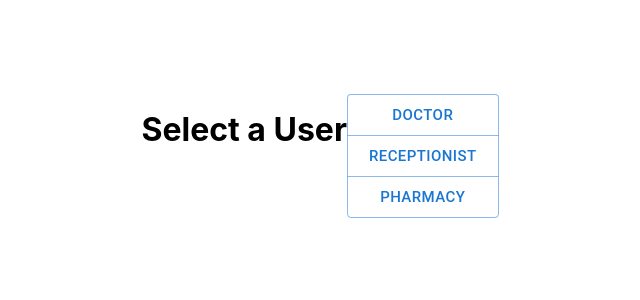
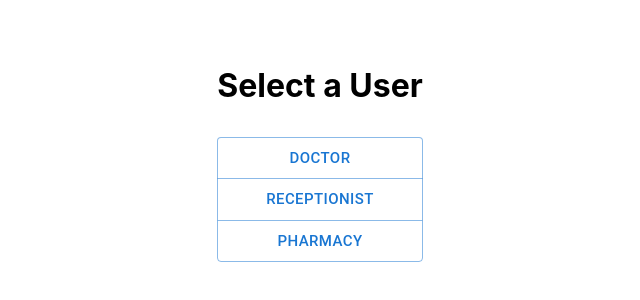
Before and after one commit to ashishbinu/docr-ui, a React (Vite) app: page / in a window 1280 px wide. Shown: the part 244-544 px from the top of the page, without its empty margins (320-960 px from the left). Built offline with nearby package versions, Linux system fonts and the light colour scheme.

Commit message:
make the buttons and heading in the user selection in vertical

```diff
--- a/src/pages/UserSelectionScreen.jsx
+++ b/src/pages/UserSelectionScreen.jsx
@@ -1,6 +1,7 @@
 import * as React from "react";
 import Button from "@mui/material/Button";
 import ButtonGroup from "@mui/material/ButtonGroup";
+import Stack from "@mui/material/Stack";
 import Box from "@mui/material/Box";
 import Grid from "@mui/material/Grid";
 
@@ -37,6 +38,7 @@ function UserSelectionScreen(props) {
               flexDirection: { xs: "column", md: "row" },
             }}
           >
+            <Stack spacing={2}>
               <h1>Select a User</h1>
 
               <ButtonGroup
@@ -47,7 +49,7 @@ function UserSelectionScreen(props) {
                 <Button
                   key="Doctor"
                   onClick={() => {
-                  navigate("/doctor")
+                    navigate("/doctor");
                   }}
                 >
                   Doctor
@@ -69,6 +71,7 @@ function UserSelectionScreen(props) {
                   Pharmacy
                 </Button>
               </ButtonGroup>
+            </Stack>
           </Box>
         </Grid>
       </Grid>
```
Lines whose indentation alone changed are shown as unchanged.
